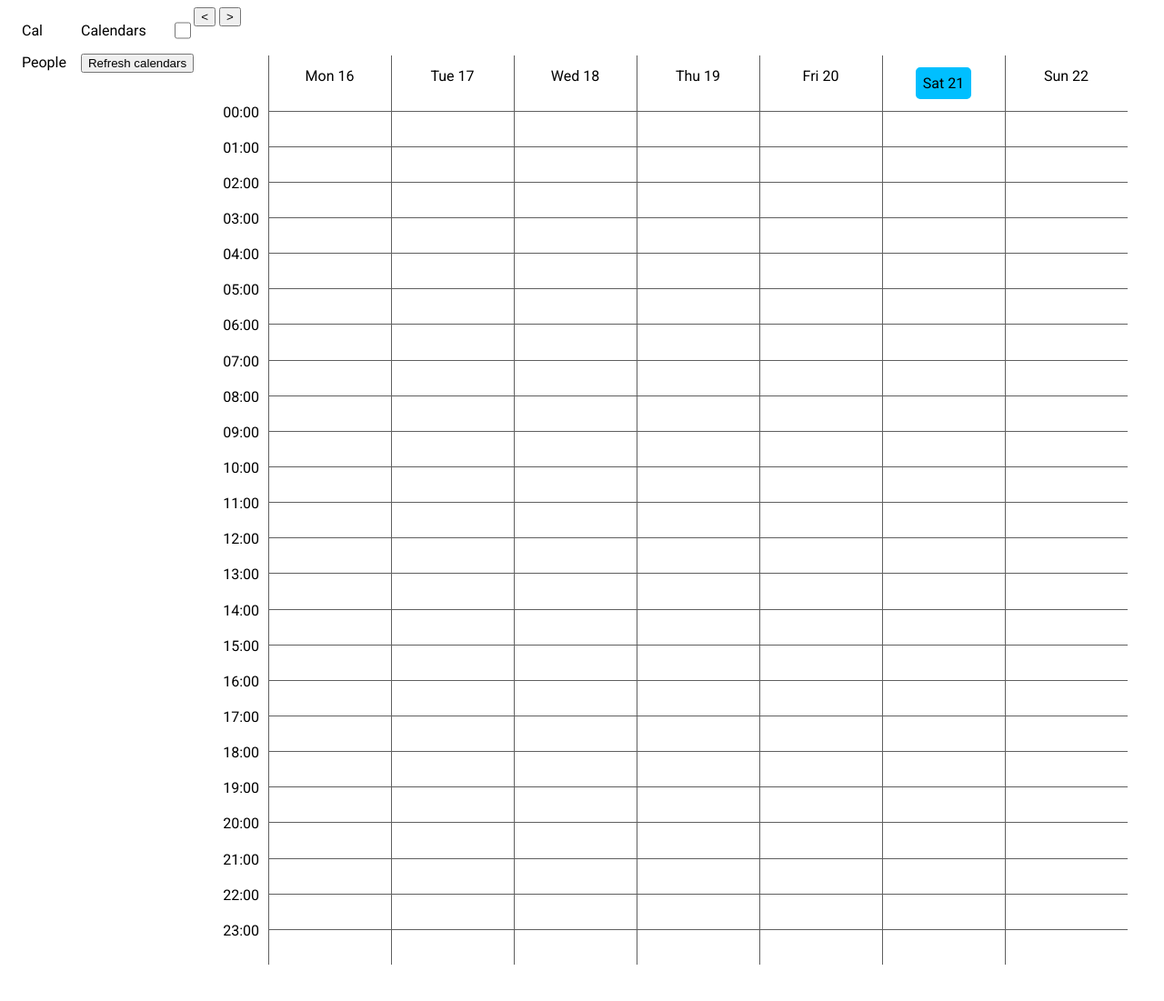
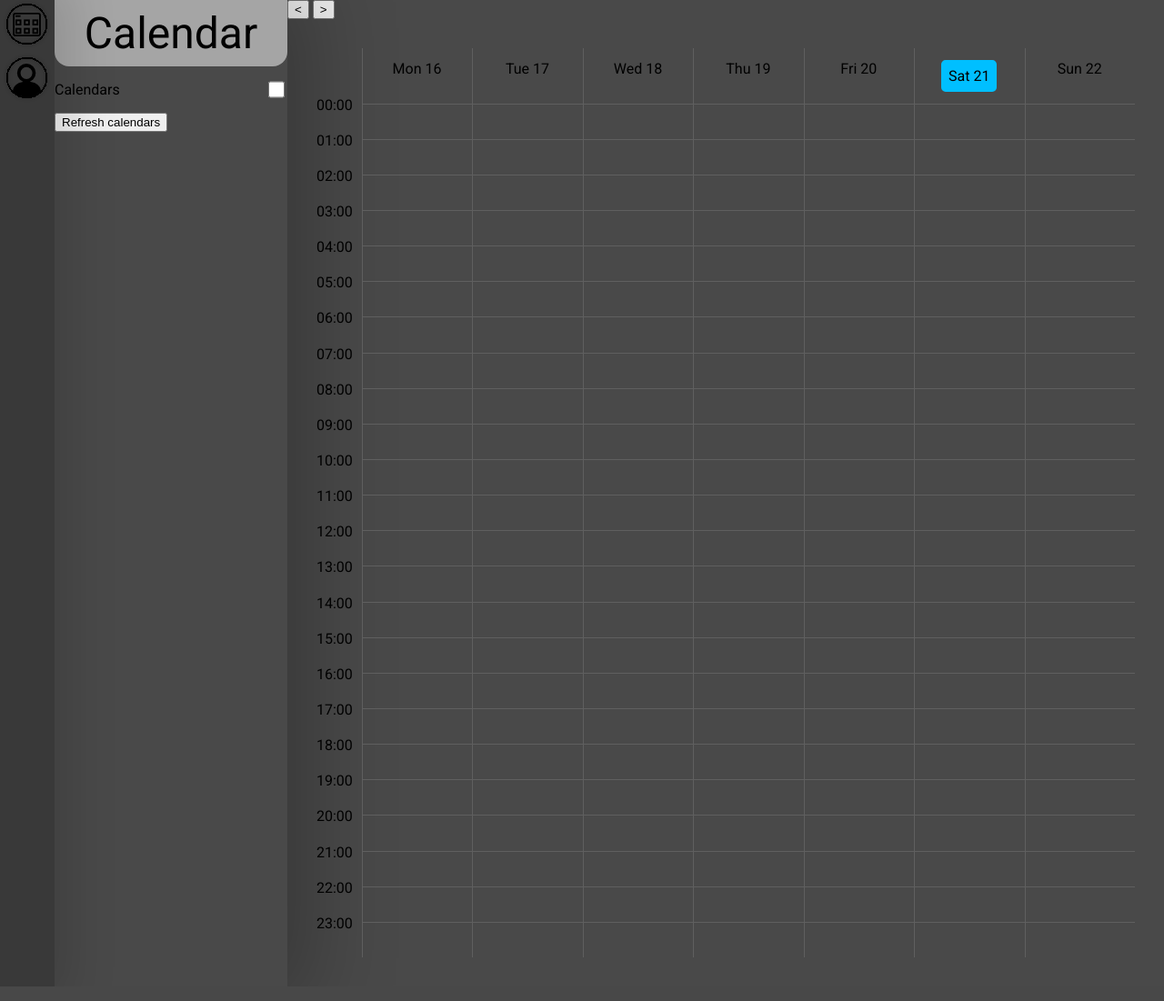
Before and after one commit to cg-Kdaf/Replica, a Flask app: page /calendar in a window 1280 px wide. Shown: the whole page at 91% size. Run offline with Flask 2, Linux system fonts and the light colour scheme; some libraries are stand-ins or nearby versions.

Commit message:
Lot of changes here - ui theme changed to dark - new page for contacts - strava contacts list - new people contact that can be created from strava athlete - some unification of tools in python

```diff
--- a/src/external_services/google/google_calendar.py
+++ b/src/external_services/google/google_calendar.py
@@ -2,8 +2,8 @@ from datetime import datetime, timedelta, timezone
 import googleapiclient.discovery
 from googleapiclient.errors import HttpError
 from .google_auth import build_credentials
-from ..common import get_database_connection
-from utils import list_to_dict, select_to_dict_list, generate_sql_datafields, get_key
+from utils import list_to_dict, select_to_dict_list, get_key
+from utils.database import generate_sql_datafields, get_database_connection
 
 
 def get_calendar(cal_api, calendar_id, updated_min=None):
@@ -36,7 +36,6 @@ def google_startend_timestamp(date_time_dict):
     else:
         whole_datetime = whole_datetime + "00:00:00"
     whole_datetime = int(datetime.fromisoformat(whole_datetime).timestamp())
-    print(whole_datetime)
     return whole_datetime
 
 
@@ -54,7 +53,6 @@ def store_event(db_conn, event, cal_id):
         "recurrence": "\n".join(get_key(event, 'recurrence')),
         "deleted": "1" if get_key(event, 'status', "") == "cancelled" else "0"
     }
-    print(datas)
     values, raw_datas = generate_sql_datafields(datas)
     db_conn.execute("REPLACE INTO events " + values, raw_datas)
 
--- a/src/external_services/strava/strava_activities.py
+++ b/src/external_services/strava/strava_activities.py
@@ -1,8 +1,9 @@
 import requests
 from .strava_auth import build_credentials, get_cookie_valid
-from ..common import get_database_connection, poll_calendar
+from ..common import poll_calendar
 from datetime import datetime
-from utils import generate_sql_datafields, generate_sql_datafields_multiple, get_key, sql_select
+from utils import get_key
+from utils.database import get_database_connection, generate_sql_datafields, generate_sql_datafields_multiple, sql_select
 
 API_URL = "https://www.strava.com/api/v3/"
 STRAVA_CAL_NAME = "Strava Calendar"
--- a/src/main.py
+++ b/src/main.py
@@ -5,7 +5,7 @@ from flask import Flask, redirect, render_template
 from datetime import datetime, timedelta
 from flask_socketio import SocketIO, Namespace
 from external_services.google import google_auth, google_calendar
-from external_services.strava import strava_auth, strava_activities
+from external_services.strava import strava_auth, strava_activities, strava_athletes
 from utils import select_to_dict_list
 from utils.calendar import get_recurring_events
 
@@ -74,6 +74,23 @@ def get_events(data):
     send_message("events", events)
 
 
+def get_strava_athletes(data):
+    conn = get_db_connection()
+    request = '''SELECT *,
+                 contacts.first_name AS contact_first_name,
+                 contacts.last_name AS contact_last_name
+                 FROM strava_athletes
+                 LEFT JOIN contacts ON strava_athletes.contact_id = contacts.id'''
+    strava_athletes = conn.execute(request).fetchall()
+    conn.close()
+    strava_athletes = select_to_dict_list(strava_athletes)
+    send_message("strava_athletes", strava_athletes)
+
+
+def strava_athlete_to_contact(data):
+    strava_athletes.people_contact_from_athlete(data)
+
+
 def get_cal_list():
     conn = get_db_connection()
     request = "SELECT * FROM calendars ORDER BY id"
@@ -131,6 +148,10 @@ class SocketIONameSpace(Namespace):
         data = args[1]
         if event_name == "get_events":
             get_events(data)
+        if event_name == "get_strava_athletes":
+            get_strava_athletes(data)
+        if event_name == "create_contact_from_strava":
+            strava_athlete_to_contact(data)
         elif event_name.startswith("set_cal_"):
             prop = event_name.replace("set_cal_", "")
             cal_id = data.split(" ")[0]
--- a/src/static/css/calendar.css
+++ b/src/static/css/calendar.css
@@ -199,7 +199,6 @@
     margin-right: 10px;
     margin-left: 0%;
     border-radius: 6px;
-    border: 0.05rem solid rgb(255, 255, 255);
     background: rgb(137, 146, 156);
     box-shadow: 0 0 5px rgba(0, 0, 0, 0.2);
     white-space: nowrap;
@@ -207,7 +206,7 @@
 
 .event:hover {
     border-color: black;
-    box-shadow: 0 0 10px rgb(0, 0, 0);
+    box-shadow: 0 0 30px 5px rgb(0, 0, 0);
     z-index: var(--highlighted-event-depth);
 }
 
--- a/src/static/css/style.css
+++ b/src/static/css/style.css
@@ -3,27 +3,48 @@
     --timecursor-depth: 2;
     --highlighted-event-depth: 2;
     --overlay-depth: 3;
+    --back-color-1: #393939;
+    --back-color-2: #494949;
+    --back-color-3: #a5a5a5;
+    --front-color-1: #dedede;
+    --front-color-2: #575757;
+    --font-color-1: #ffffff;
+    --font-color-2: #9d9d9d;
+}
+
+html {
+    height: 100%;
 }
 
 body {
     display: grid;
-    grid-template-columns: max-content max-content auto;
+    gap: 0;
+    grid-template-columns: 60px minmax(min-content, 20%) auto;
     font-family: "Roboto", Arial, sans-serif;
+    margin: 0;
+    height: 100%;
 }
 
 body .services {
-    grid-row: 2;
+    grid-row: 1;
     grid-column: 1;
+    background: var(--back-color-1);
+    box-shadow: 0px 0px 53px 17px #00000021;
 }
 
-.left-side {
-    grid-row: 2;
+body .left-side {
+    grid-row: 1;
     grid-column: 2;
+    background: var(--back-color-2);
+    box-shadow: 0px 0px 92px 23px #0000003f;
 }
 
-.main-content {
-    grid-row: 2;
+body .main-content {
+    grid-row: 1;
     grid-column: 3;
+    background: var(--back-color-2);
+    overflow: scroll;
+    height: inherit;
 }
 
 .services div {
@@ -33,6 +54,29 @@ body .services {
 .services a {
     text-decoration: none;
     color: unset;
+    margin: 0 5%;
+}
+
+.services a img {
+    width: 90%;
+}
+
+.services a img:hover {
+    box-shadow: 0px 0px 30px 30px #2f2f2f4d, 0px 0px 0px 100px #2f2f2f4d inset;
+}
+
+.left-side .service-name {
+    width: 100%;
+    padding: 0.5rem 0;
+    border-radius: 0 0 1rem 1rem;
+    background-color: var(--back-color-3);
+    text-align: center;
+    font-size: 3rem;
+}
+
+.left-side .service-name * {
+    margin: 0;
+    font-weight: 400;
 }
 
 .hidden {
--- a/src/templates/base.html
+++ b/src/templates/base.html
@@ -25,15 +25,18 @@
 </head>
 
 <body>
-    <div class="services">
-        <a href="calendar"><div>Cal</div></a>
-        <a href="contacts"><div>People</div></a>
+    <div class="main-content">
+        {% block main_content %} {% endblock %}
     </div>
     <div class="left-side">
+        <div class="service-name">
+            {% block service_name %} {% endblock %}
+        </div>
         {% block left_side %} {% endblock %}
     </div>
-    <div class="main-content">
-        {% block main_content %} {% endblock %}
+    <div class="services">
+        <a href="calendar"><img src="{{url_for('static', filename= 'images/logo_calendar.svg')}}"></a>
+        <a href="contacts"><img src="{{url_for('static', filename= 'images/logo_contacts.svg')}}"></a>
     </div>
 </body>
 
--- a/src/templates/week_view.html
+++ b/src/templates/week_view.html
@@ -3,6 +3,9 @@
 {% block head %}
 <link rel="stylesheet" href="{{ url_for('static', filename= 'css/calendar.css') }}">
 <script type="text/javascript"  src="{{ url_for('static', filename= 'js/calendar.js') }}" defer></script>
+{% endblock %}
+{% block service_name %}
+<p>Calendar</p>
 {% endblock %}
 {% block main_content %}
 <link rel="stylesheet" href="https://fonts.googleapis.com/css?family=Open+Sans|Roboto">
```
Also changed, not shown: src/external_services/common.py (+0 -9 lines), src/external_services/strava/strava_athletes.py (added, +16 -0 lines), src/schema.sql (+39 -27 lines), src/static/css/contacts.css (+74 -0 lines), src/static/js/contacts.js (+61 -1 lines), src/templates/contacts.html (+33 -0 lines), src/utils/__init__.py (+0 -42 lines), src/utils/contact.py (added, +9 -0 lines), src/utils/database.py (added, +54 -0 lines), src/static/images/logo_calendar.svg (added), src/static/images/logo_contacts.svg (added), src/static/images/plus_icon.svg (added).
